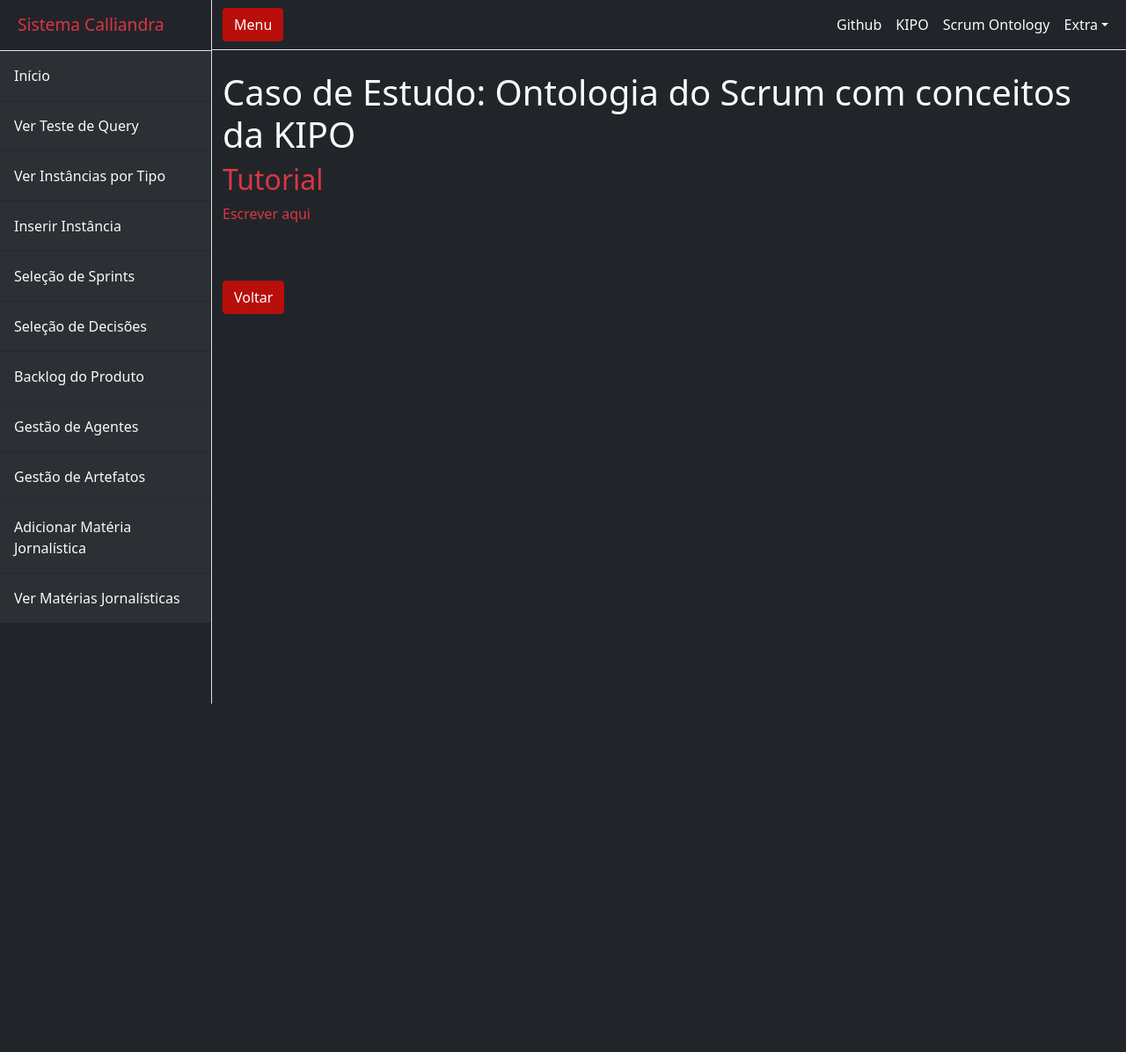
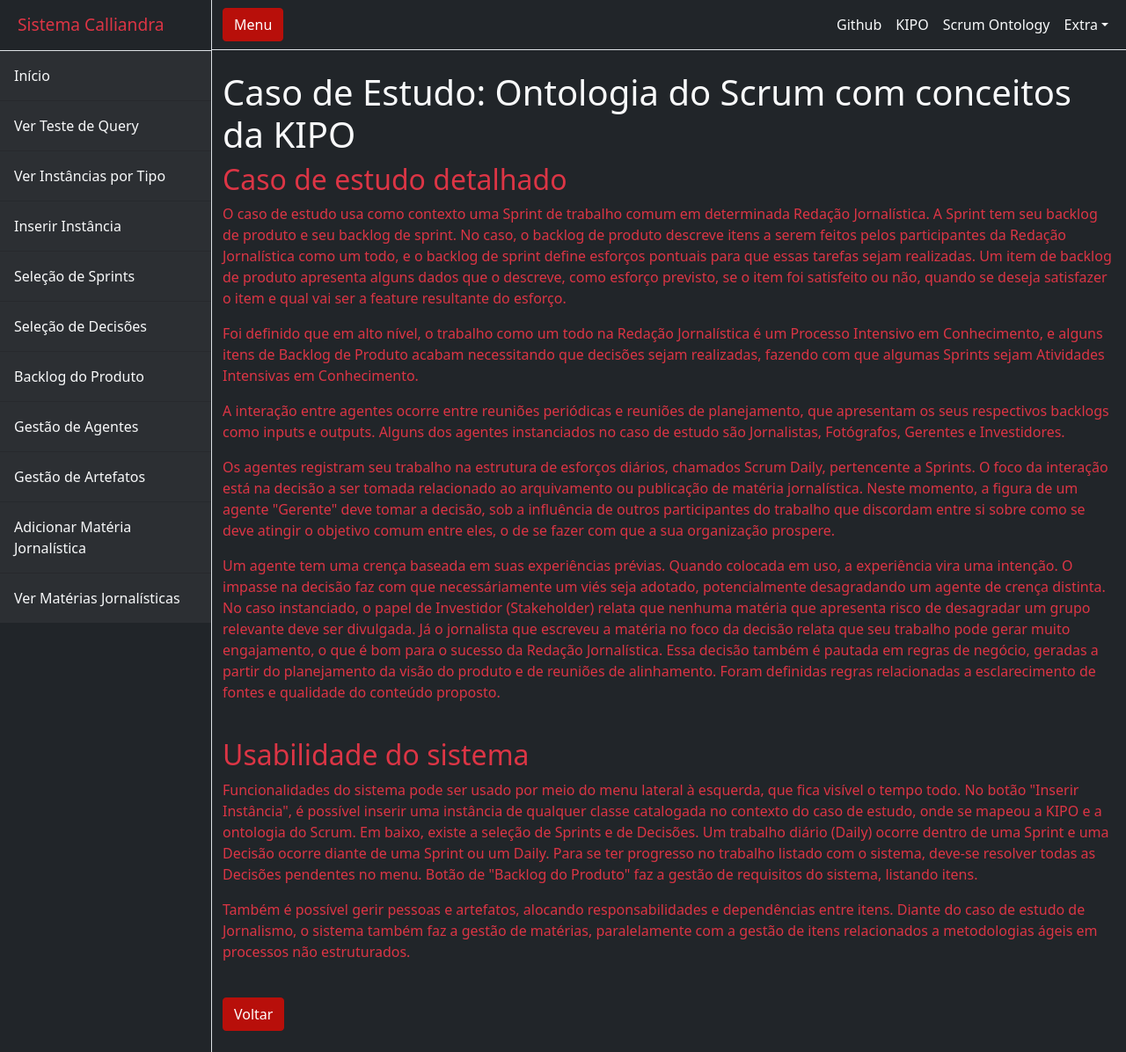
Before and after one commit to gui1080/TCC_ProjetoCalliandra, a Django app: page /kipo_playground/tutorial/ in a window 1280 px wide. Shown: the whole page at 88% size. Before the commit the page ends 800 px from the top, so only its background shows below. Run offline with Django 4.2, Linux system fonts and the light colour scheme; some libraries are stand-ins or nearby versions.

Commit message:
Update tutorial.html

```diff
--- a/kipo_playground/templates/tutorial.html
+++ b/kipo_playground/templates/tutorial.html
@@ -4,11 +4,26 @@
 
 {% load static %}
 
-<h2>Tutorial</h2>
+<h2>Caso de estudo detalhado</h2>
 
-<p>Escrever aqui</p>
+<p>O caso de estudo usa como contexto uma Sprint de trabalho comum em determinada Redação Jornalística. A Sprint tem seu backlog de produto e seu backlog de sprint. No caso, o backlog de produto descreve itens a serem feitos pelos participantes da Redação Jornalística como um todo, e o backlog de sprint define esforços pontuais para que essas tarefas sejam realizadas. Um item de backlog de produto apresenta alguns dados que o descreve, como esforço previsto, se o item foi satisfeito ou não, quando se deseja satisfazer o item e qual vai ser a feature resultante do esforço.</p>
+
+<p>Foi definido que em alto nível, o trabalho como um todo na Redação Jornalística é um Processo Intensivo em Conhecimento, e alguns itens de Backlog de Produto acabam necessitando que decisões sejam realizadas, fazendo com que algumas Sprints sejam Atividades Intensivas em Conhecimento.</p>
+
+<p>A interação entre agentes ocorre entre reuniões periódicas e reuniões de planejamento, que apresentam os seus respectivos backlogs como inputs e outputs. Alguns dos agentes instanciados no caso de estudo são Jornalistas, Fotógrafos, Gerentes e Investidores.</p>
+
+<p>Os agentes registram seu trabalho na estrutura de esforços diários, chamados Scrum Daily, pertencente a Sprints. O foco da interação está na decisão a ser tomada relacionado ao arquivamento ou publicação de matéria jornalística. Neste momento, a figura de um agente "Gerente" deve tomar a decisão, sob a influência de outros participantes do trabalho que discordam entre si sobre como se deve atingir o objetivo comum entre eles, o de se fazer com que a sua organização prospere.</p>
+
+<p>Um agente tem uma crença baseada em suas experiências prévias. Quando colocada em uso, a experiência vira uma intenção. O impasse na decisão faz com que necessáriamente um viés seja adotado, potencialmente desagradando um agente de crença distinta. No caso instanciado, o papel de Investidor (Stakeholder) relata que nenhuma matéria que apresenta risco de desagradar um grupo relevante deve ser divulgada. Já o jornalista que escreveu a matéria no foco da decisão relata que seu trabalho pode gerar muito engajamento, o que é bom para o sucesso da Redação Jornalística. Essa decisão também é pautada em regras de negócio, geradas a partir do planejamento da visão do produto e de reuniões de alinhamento. Foram definidas regras relacionadas a esclarecimento de fontes e qualidade do conteúdo proposto. </p>
 
 </br>
+
+<h2>Usabilidade do sistema</h2>
+
+<p>Funcionalidades do sistema pode ser usado por meio do menu lateral à esquerda, que fica visível o tempo todo. No botão "Inserir Instância", é possível inserir uma instância de qualquer classe catalogada no contexto do caso de estudo, onde se mapeou a KIPO e a ontologia do Scrum. Em baixo, existe a seleção de Sprints e de Decisões. Um trabalho diário (Daily) ocorre dentro de uma Sprint e uma Decisão ocorre diante de uma Sprint ou um Daily. Para se ter progresso no trabalho listado com o sistema, deve-se resolver todas as Decisões pendentes no menu. Botão de "Backlog do Produto" faz a gestão de requisitos do sistema, listando itens.</p>
+
+<p>Também é possível gerir pessoas e artefatos, alocando responsabilidades e dependências entre itens. Diante do caso de estudo de Jornalismo, o sistema também faz a gestão de matérias, paralelamente com a gestão de itens relacionados a metodologias ágeis em processos não estruturados.</p>
+
 </br>
 
 <a class="btn btn-primary" href="/kipo_playground/welcome">Voltar</a>
```
